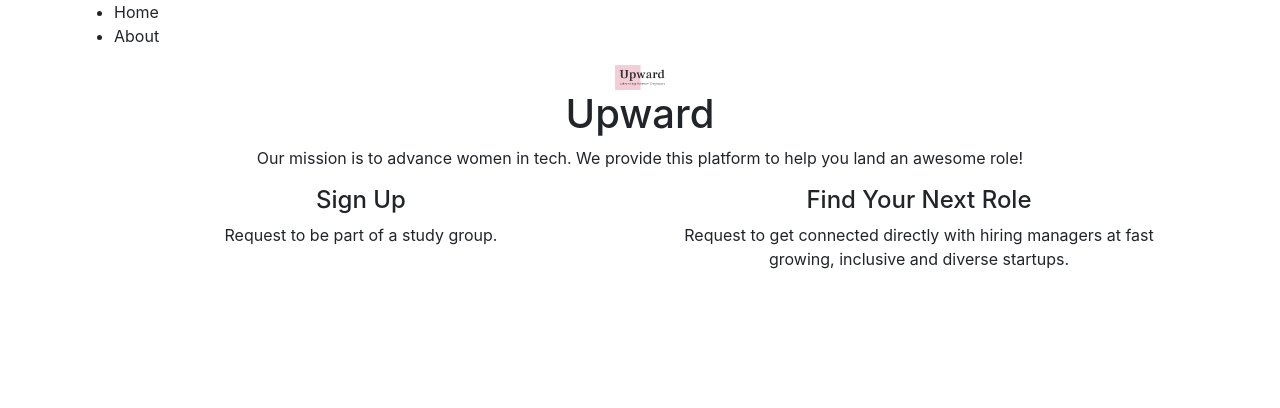
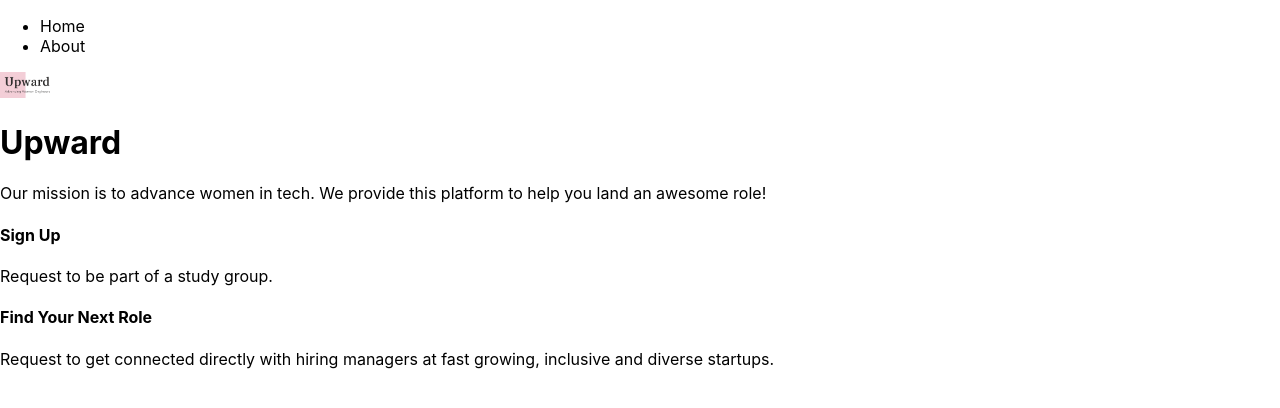
Before and after one commit to upward-dev/Upward, a Next.js app: page / in a window 1280 px wide. Shown: the top 408 px of the page. Built offline with nearby package versions, Linux system fonts and the light colour scheme.

Commit message:
remove node-sass bug & bootstrap bug

```diff
--- a/package.json
+++ b/package.json
@@ -17,9 +17,7 @@
     "@fortawesome/free-brands-svg-icons": "^5.15.3",
     "@fortawesome/free-solid-svg-icons": "^5.15.3",
     "@fortawesome/react-fontawesome": "^0.1.14",
-    "bootstrap": "^5.0.0-beta3",
     "next": "10.2.0",
-    "node-sass": "4.14.1",
     "postcss-modules-values": "^4.0.0",
     "react": "17.0.2",
     "react-dom": "17.0.2",
--- a/styles/globals.scss
+++ b/styles/globals.scss
@@ -1,4 +1,3 @@
-@import '../node_modules/bootstrap/scss/bootstrap';
 @import './colors.scss';
 
 //global styles
```
Also changed, not shown: 2 other files (tests, documents, lock files or other folders).
